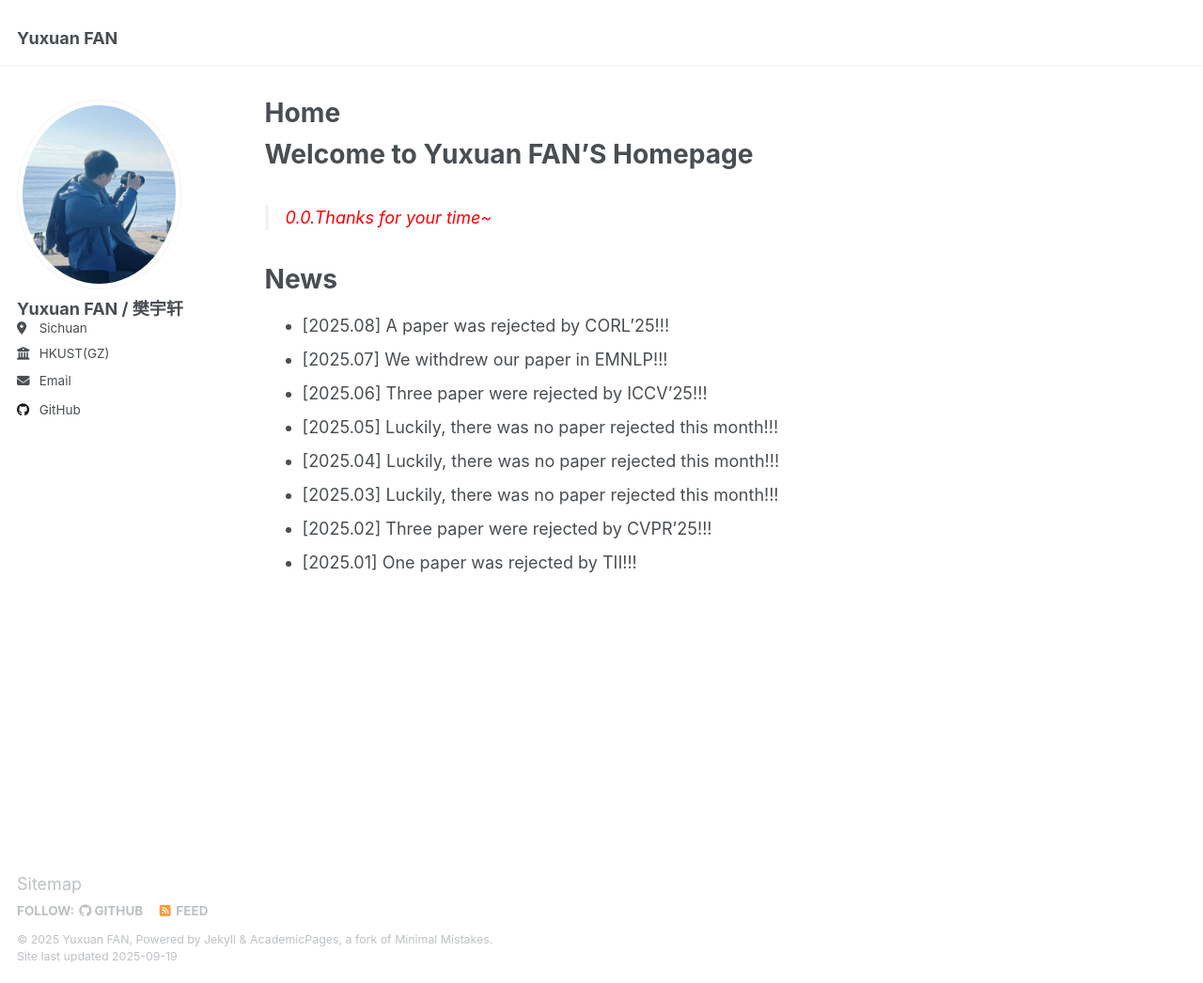
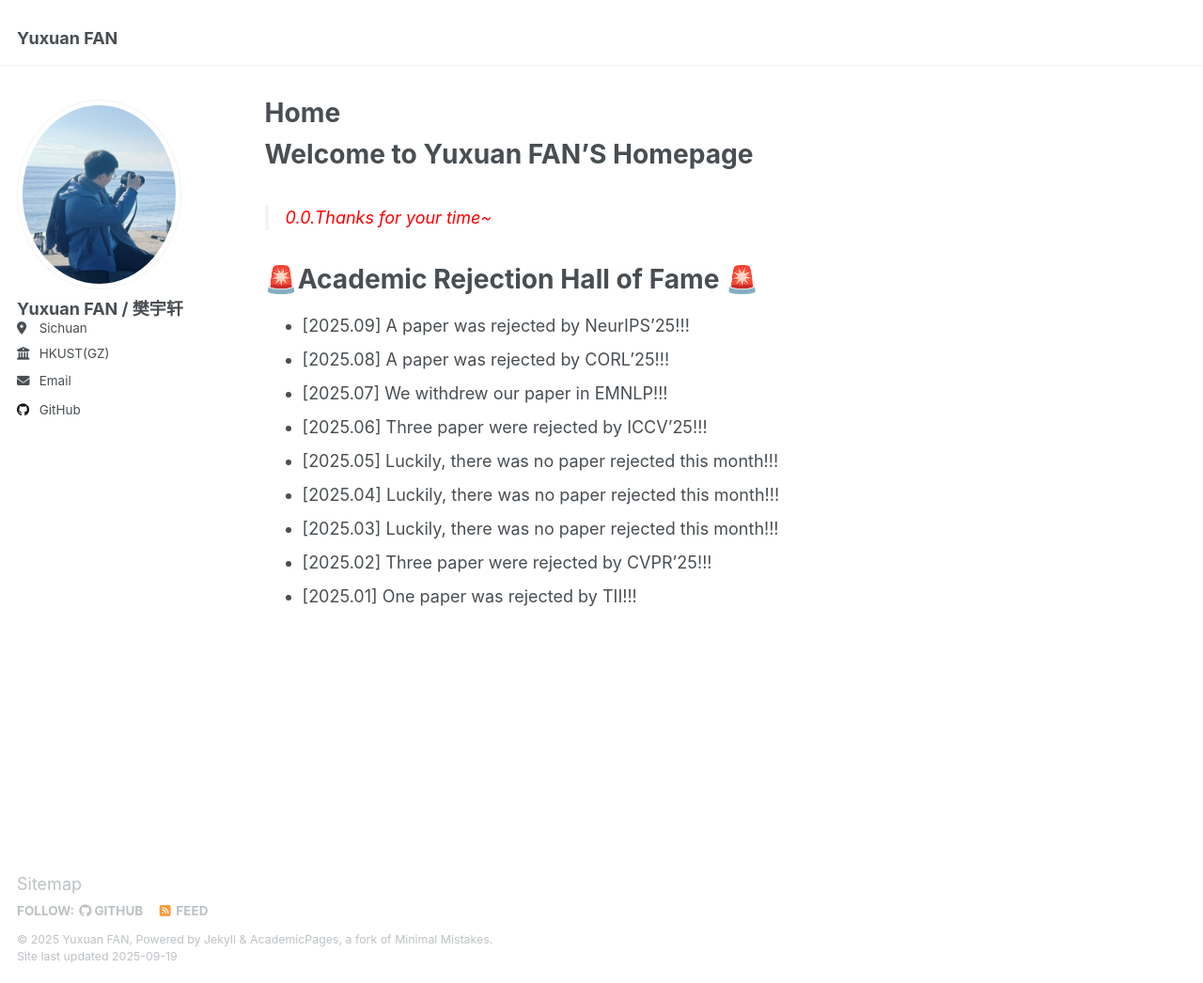
Before and after one commit to yuxuanfanOrion/yuxuanfanOrion.github.io, a Jekyll site: the page built from _pages/about.md, in a window 1280 px wide and 1046 px high. Shown: the whole window at 94% size. Built offline with Jekyll 4.4.1, drawn with Linux system fonts in a browser that asks for light colours.

Commit message:
Update about.md

```diff
--- a/_pages/about.md
+++ b/_pages/about.md
@@ -12,8 +12,9 @@ Welcome to Yuxuan FAN'S Homepage
 
 > <span style="color: red">0.0.Thanks for your time~</span>
 
-News
+🚨Academic Rejection Hall of Fame 🚨
 ======
+- [2025.09] A paper was rejected by NeurIPS'25!!!
 - [2025.08] A paper was rejected by CORL'25!!!
 - [2025.07] We withdrew our paper in EMNLP!!!
 - [2025.06] Three paper were rejected by ICCV'25!!!
```
